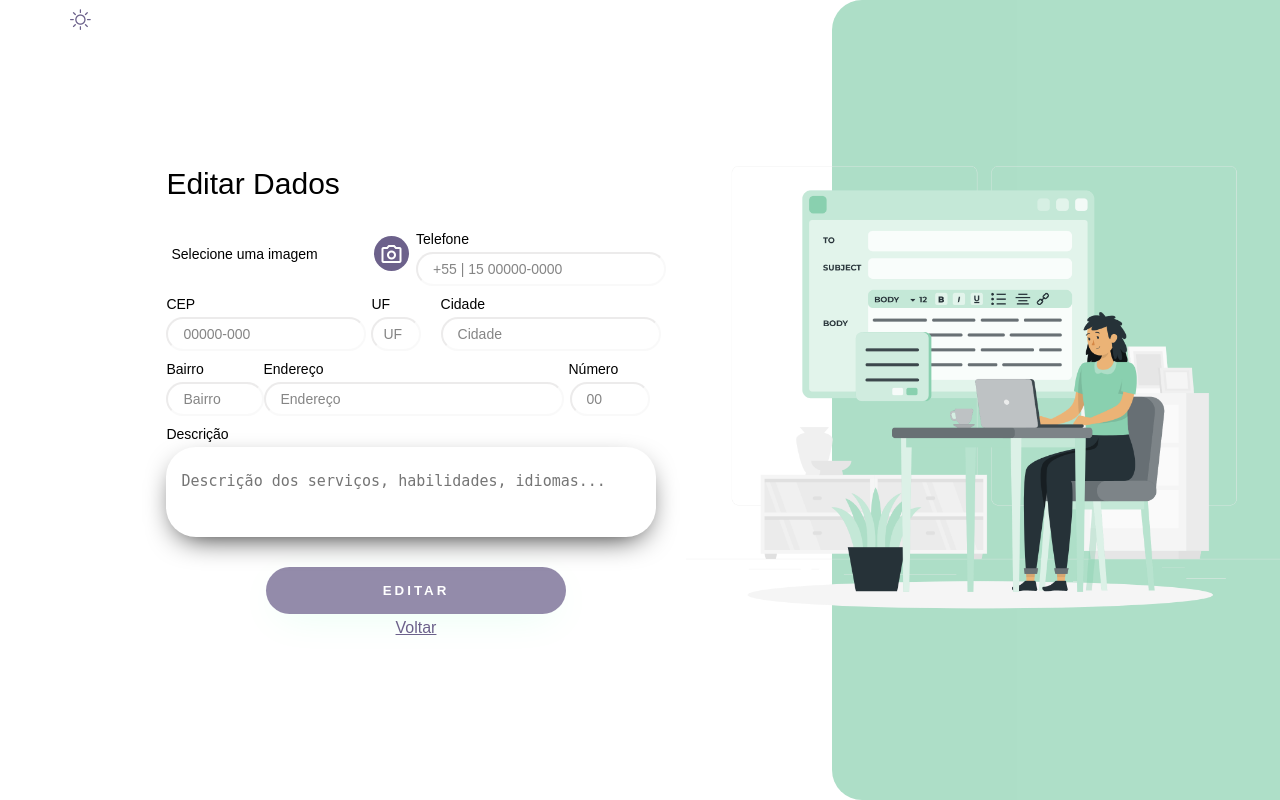
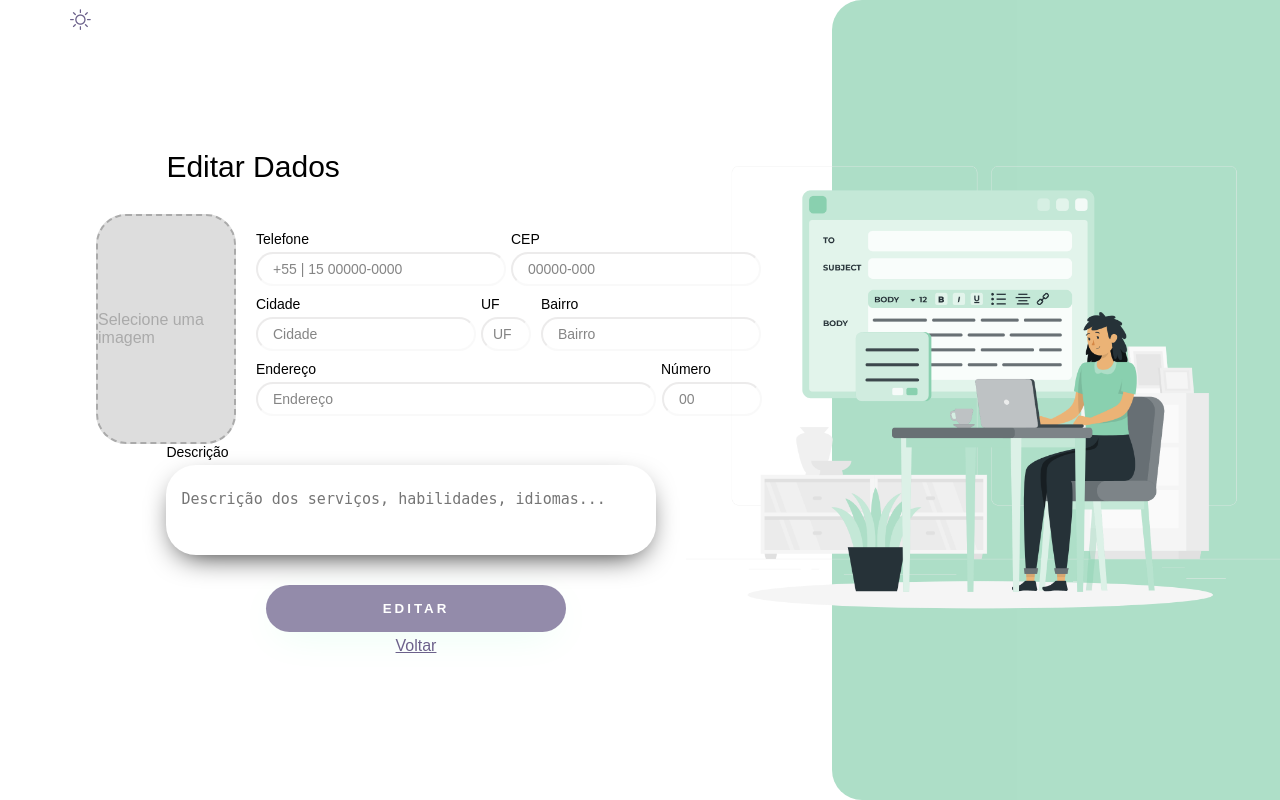
Before and after one commit to inotech2022/LaravelFoxServ, a Laravel app: page /editarDadosProfissional in a window 1280 px wide. Run offline with Laravel 9, Linux system fonts and the light colour scheme; the visitor is signed in with stand-in values (Sample User, id 1); data that the repository does not hold is empty; parts of the project's set-up code (start-up, migrations or seed data) failed here and were passed over; some libraries are stand-ins or nearby versions; some web fonts are replaced.

Commit message:
foto de perfil no editar dados

```diff
--- a/app/Http/Controllers/EditarDadosProfissionalController.php
+++ b/app/Http/Controllers/EditarDadosProfissionalController.php
@@ -44,8 +44,8 @@ class EditarDadosProfissionalController extends Controller
         if (!$user) {
             return redirect()->route('index')->with('error', 'Usuário não encontrado.');
         }
-        if ($request->hasFile('foto_perfil') && $request->file('foto_perfil')->isValid()) {
-            $image = $request->file('foto_perfil');
+        if ($request->hasFile('image') && $request->file('image')->isValid()) {
+            $image = $request->file('image');
             $imageName = time() . '-' . $image->getClientOriginalName();
             $image->move(public_path('image/upload'), $imageName);
             $imagePath = 'image/upload/' . $imageName;
--- a/app/Http/Controllers/EditarDadosUsuarioController.php
+++ b/app/Http/Controllers/EditarDadosUsuarioController.php
@@ -39,8 +39,8 @@ class EditarDadosUsuarioController extends Controller
         if (!$user) {
             return redirect()->route('index')->with('error', 'Usuário não encontrado.');
         }
-        if ($request->hasFile('foto_perfil') && $request->file('foto_perfil')->isValid()) {
-            $image = $request->file('foto_perfil');
+        if ($request->hasFile('image') && $request->file('image')->isValid()) {
+            $image = $request->file('image');
             $imageName = time() . '-' . $image->getClientOriginalName();
             $image->move(public_path('image/upload'), $imageName);
             $imagePath = 'image/upload/' . $imageName;
--- a/config/app.php
+++ b/config/app.php
@@ -82,7 +82,7 @@ return [
     |
     */
 
-    'locale' => 'en',
+    'locale' => 'pt-BR',
 
     /*
     |--------------------------------------------------------------------------
@@ -95,7 +95,7 @@ return [
     |
     */
 
-    'fallback_locale' => 'en',
+    'fallback_locale' => 'pt-BR',
 
     /*
     |--------------------------------------------------------------------------
--- a/public/css/editarDados.css
+++ b/public/css/editarDados.css
@@ -125,6 +125,13 @@ input[type="checkbox"] {
     flex-direction: column;
 
 }
+.formulario{
+    display: flex;
+    align-items: center;
+    justify-content: center;
+    flex-direction: row;
+    padding-left: 30px;
+}
 .linha{
     display: flex;
     flex-direction: row;
@@ -153,22 +160,29 @@ input[type="checkbox"] {
     outline: none;
     box-sizing: border-box;
 }
-#numero{
-    width: 80px;
-    margin: 0 1px;
+#telefone{
+    width: 250px;
+}
+#cep{
+    width: 250px;
+}
+
+#cidade{
+    width: 220px;
 }
 #uf{
     width: 50px;
     padding: 15px 10px;
 }
+#bairro{
+    width: 220px;
+}
+#numero{
+    width: 100px;
+    margin: 0 1px;
+}
 #endereco{
-    width: 300px;
-}
-#cep{
-    width: 200px;
-}
-#cidade{
-    width: 220px;
+    width: 400px;
 }
 .textfield>label {
     color: #000;
@@ -215,25 +229,51 @@ select {
     align-items: flex-start;
     justify-content: center;
     outline: none;
-}
-.foto_perfil {
-    padding: 5px 5px;
-    width: 99%;
+}#picture__input {
+    display: none;
+  }
+
+  .picture {
+    width: 140px;
+    height: 230px;
+    aspect-ratio: 16/9;
+    background: #ddd;
     display: flex;
-    justify-content: space-between;
     align-items: center;
-    border-color: #d8d5d55e ;
+    justify-content: center;
+    color: #aaa;
+    border: 2px dashed currentcolor;
+    cursor: pointer;
     border-radius: 30px;
-    -webkit-border-radius: 8px;
-    -moz-border-radius:8px;
-    -ms-border-radius:8px;
-    -o-border-radius:8px;
-    font-size:14px;
-}
-.foto_perfil>label{
-    border-color: #d8d5d55e ;
-    border-radius: 30px;
-    background-color: #fff;
+    font-family: sans-serif;
+    transition: color 300ms ease-in-out, background 300ms ease-in-out;
+    outline: none;
+    overflow: hidden;
+    margin-right: 20px;
+  }
+
+  .picture:hover {
+    color: #777;
+    background: #ccc;
+  }
+
+  .picture:active {
+    border-color: turquoise;
+    color: turquoise;
+    background: #eee;
+  }
+
+  .picture:focus {
+    color: #777;
+    background: #ccc;
+    box-shadow: 0 0 10px rgba(0, 0, 0, 0.3);
+  }
+
+  .foto_perfil_img {
+    width: 140px; /* Ajuste o tamanho conforme necessário */
+    height: 230px;
+    border-radius: 30px; /* Deixa a imagem circular */
+    object-fit: cover;
 }
 
 
--- a/resources/views/editarDadosProfissional.blade.php
+++ b/resources/views/editarDadosProfissional.blade.php
@@ -12,54 +12,78 @@
         @csrf
         <h1>Editar Dados</h1>
 
+        <div class="formulario">
+        <div class="left-img">
+
+            <div class="foto-publicacao">
+                <label class="picture" for="picture__input" tabIndex="0">
+                    @if($user->profilePic)
+                    <img src="{{ asset($user->profilePic) }}" alt="Foto de perfil" class="foto_perfil_img">
+                    @else
+                    <span class="picture__image">Selecione uma imagem</span>
+                    @endif
+                </label>
+                <input type="file" name="image" id="picture__input">
+            </div>
+
+
+
+            <script>
+                document.getElementById('picture__input').addEventListener('change', function (event) {
+                    const file = event.target.files[0];
+                    if (file) {
+                        const reader = new FileReader();
+                        reader.onload = function (e) {
+                            document.querySelector('.foto_perfil_img').src = e.target.result;
+                        };
+                        reader.readAsDataURL(file);
+                    }
+                });
+            </script>
+        </div>
+
+        <div class="left-campos">
+
             <div class="linha">
                 <div class="textfield">
-                <label class="foto_perfil" for="foto_perfil">
-                    <span class="text">{{ $user->profilePic ? basename($user->profilePic) : 'Selecione uma imagem' }}</span>
-                    <span class="material-symbols-outlined">photo_camera</span>
-                </label>
-                <input type="file" class="foto_perfil" id="foto_perfil" name="foto_perfil">
+                    <label for="telefone">Telefone</label>
+                    <input type="tel" id="telefone" name="telefone" placeholder="+55 | 15 00000-0000"
+                        value="{{ old('telefone', $user->phone) }}">
                 </div>
-
-            <script>
-                document.querySelector('#foto_perfil').addEventListener('change', function() {
-                    document.querySelector('.text').textContent = this.files[0].name;
-                });
-            </script>
-
                 <div class="textfield">
-                <label for="telefone">Telefone</label>
-                <input type="tel" id="telefone" name="telefone" placeholder="+55 | 15 00000-0000" value="{{ old('telefone', $user->phone) }}">
+                    <label for="cep">CEP</label>
+                    <input type="text" id="cep" name="cep" placeholder="00000-000"
+                        value="{{ old('cep', $address->zipCode ?? '') }}">
                 </div>
             </div>
 
             <div class="linha">
                 <div class="textfield">
-                <label for="cep">CEP</label>
-                <input type="text" id="cep" name="cep" placeholder="00000-000" value="{{ old('cep', $address->zipCode ?? '') }}">
+                    <label for="cidade">Cidade</label>
+                    <input type="text" name="cidade" id="cidade" placeholder="Cidade" required maxlength="50" value="{{ old('cidade', $address->city ?? '') }}">
                 </div>
                 <div class="textfield">
                     <label for="uf">UF</label>
                     <input type="text" name="uf" id="uf" placeholder="UF" value="{{ old('uf', $address->uf ?? '') }}">
                 </div>
                 <div class="textfield">
-                <label for="cidade">Cidade</label>
-                <input type="text" name="cidade" id="cidade" placeholder="Cidade" required maxlength="50" value="{{ old('cidade', $address->city ?? '') }}">
-            </div>
-        </div>
-
-        <div class="linha">
-            <div class="textfield">
                     <label for="bairro">Bairro</label>
                     <input type="text" name="bairro" id="bairro" placeholder="Bairro" required maxlength="80" value="{{ old('bairro', $address->district ?? '') }}">
                 </div>
+
+            </div>
+            <div class="linha">
                 <div class="textfield">
                     <label for="endereco">Endereço</label>
-                <input type="text" name="endereco" id="endereco" placeholder="Endereço" required maxlength="80" value="{{ old('endereco', $address->street ?? '') }}">
+                    <input type="text" name="endereco" id="endereco" placeholder="Endereço" required maxlength="80"
+                        value="{{ old('endereco', $address->street ?? '') }}">
                 </div>
                 <div class="textfield">
                     <label for="numero">Número</label>
-                <input type="text" id="numero" name="numero" placeholder="00" value="{{ old('numero', $address->number ?? '') }}">
+                    <input type="text" id="numero" name="numero" placeholder="00"
+                        value="{{ old('numero', $address->number ?? '') }}">
+                </div>
+            </div>
         </div>
     </div>
         <div class="linha">
```
Also changed, not shown: public/css/editarCliente.css (+67 -43 lines), resources/views/editarDadosUsuario.blade.php (+49 -26 lines), public/image/upload/1731620465-almeida.jpg (added), public/image/upload/1731631063-LucasAlmeida.jpg (added). Lines whose indentation alone changed are shown as unchanged.
